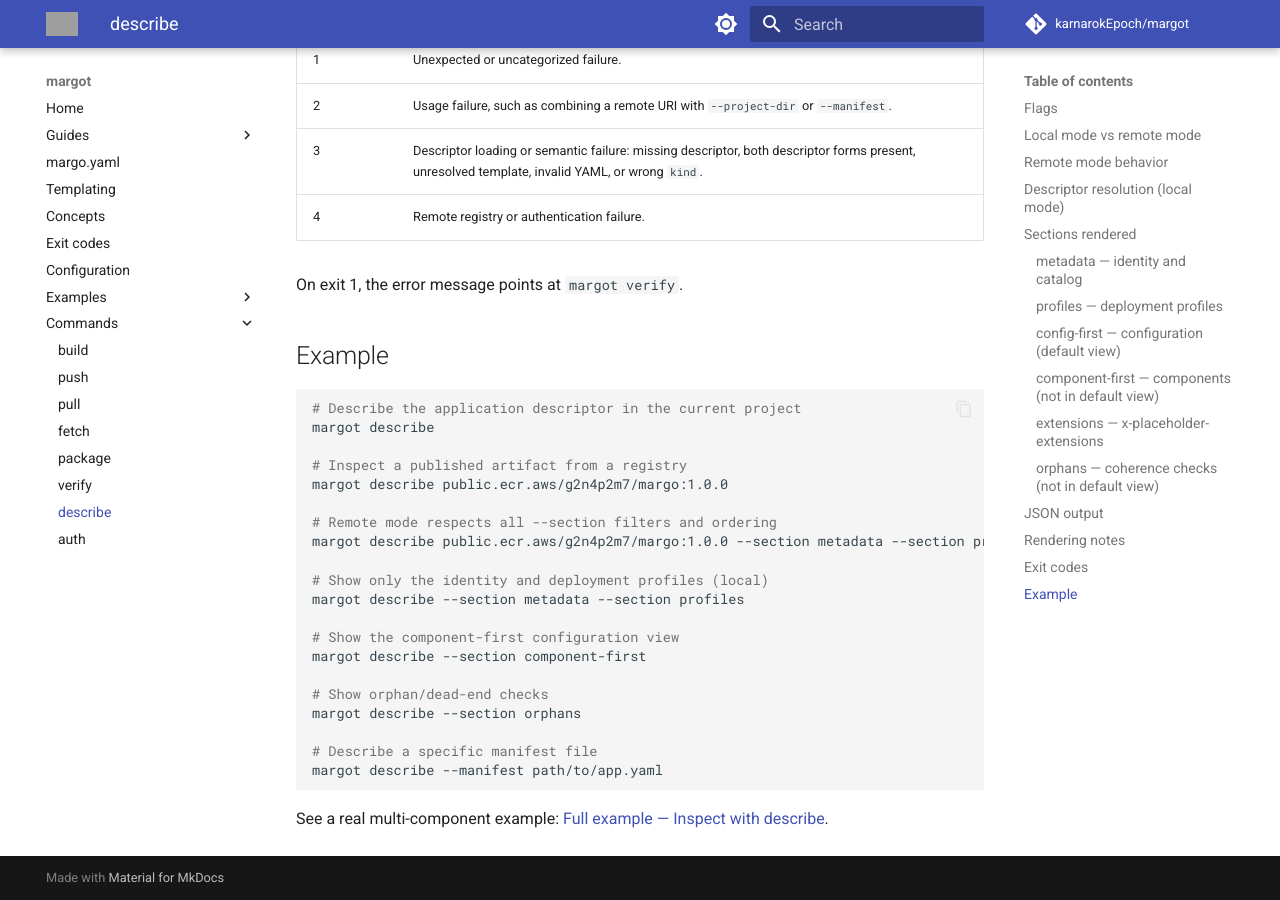
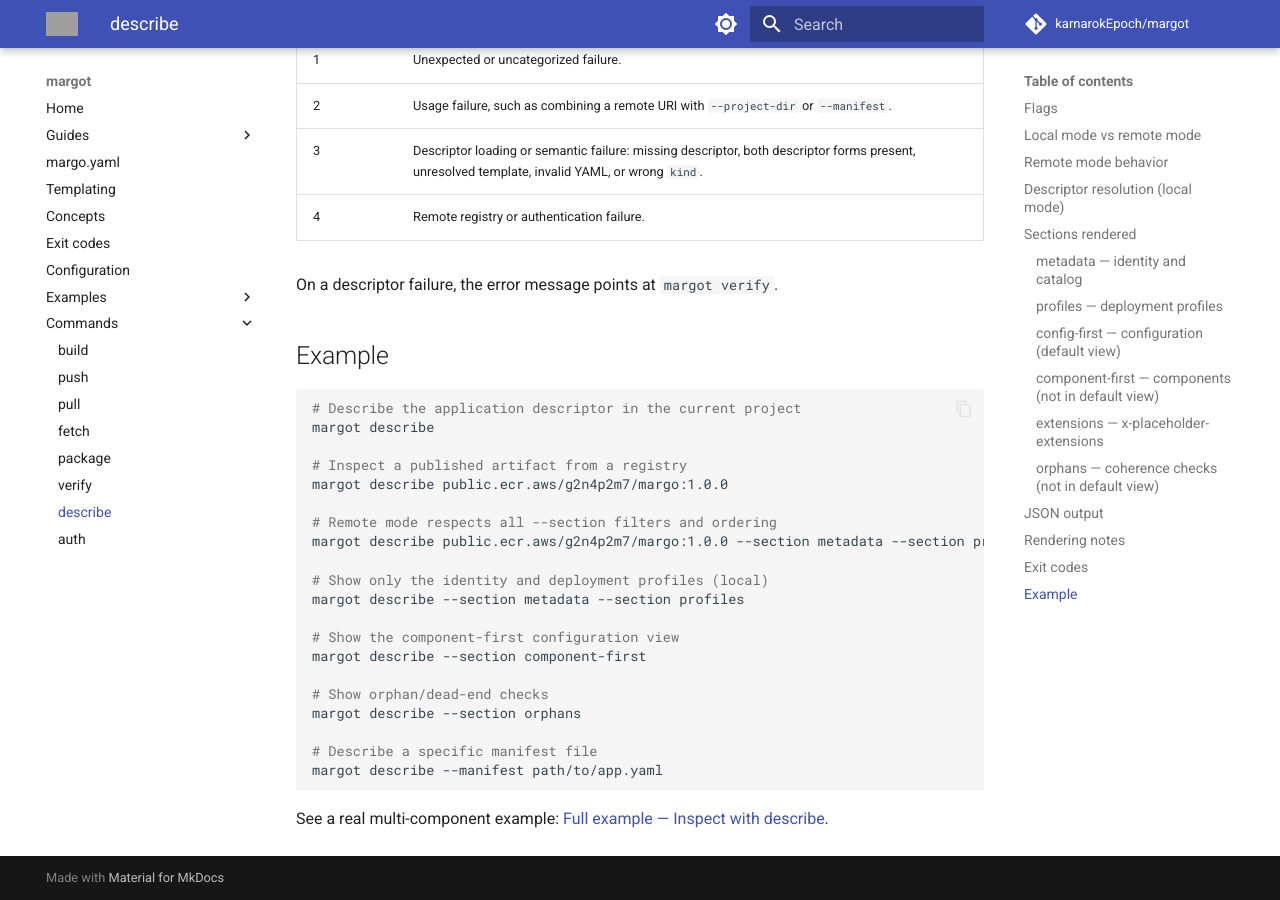
Before and after one commit to karnarokEpoch/margot, an MkDocs documentation site: the page built from docs/commands/describe.md, in a window 1280 px wide and 900 px high, scrolled down 4910 px. Built offline with MkDocs 1.6.1 and Material for MkDocs 9.7.7, drawn with Linux system fonts in a browser that asks for light colours; comment, search, counter and statistics services are not loaded; grey boxes are pictures that could not be loaded.

Commit message:
docs(describe): clarify semantic failure wording

```diff
--- a/docs/commands/describe.md
+++ b/docs/commands/describe.md
@@ -189,7 +189,7 @@ upstream spec, and the spec's property set is still in flux.
 | 3    | Descriptor loading or semantic failure: missing descriptor, both descriptor forms present, unresolved template, invalid YAML, or wrong `kind`.          |
 | 4    | Remote registry or authentication failure.                                                                                                               |
 
-On exit 1, the error message points at `margot verify`.
+On a descriptor failure, the error message points at `margot verify`.
 
 ## Example
 
```
